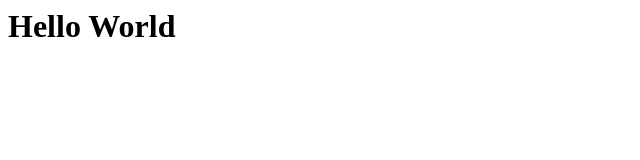
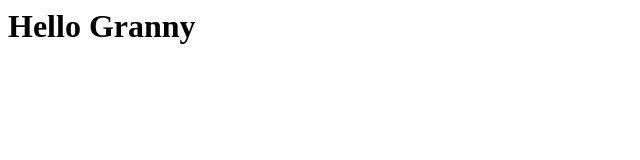
Before and after one commit to parasav/parasav.github.io, a plain HTML site: page index.html in a window 1280 px wide. Shown: the full height of the page, 0-640 px from the left. Drawn offline with Linux system fonts and the light colour scheme.

Commit message:
Update index.html

```diff
--- a/index.html
+++ b/index.html
@@ -1 +1 @@
-<h1> Hello World <h1>
+<h1> Hello Granny <h1>
```
